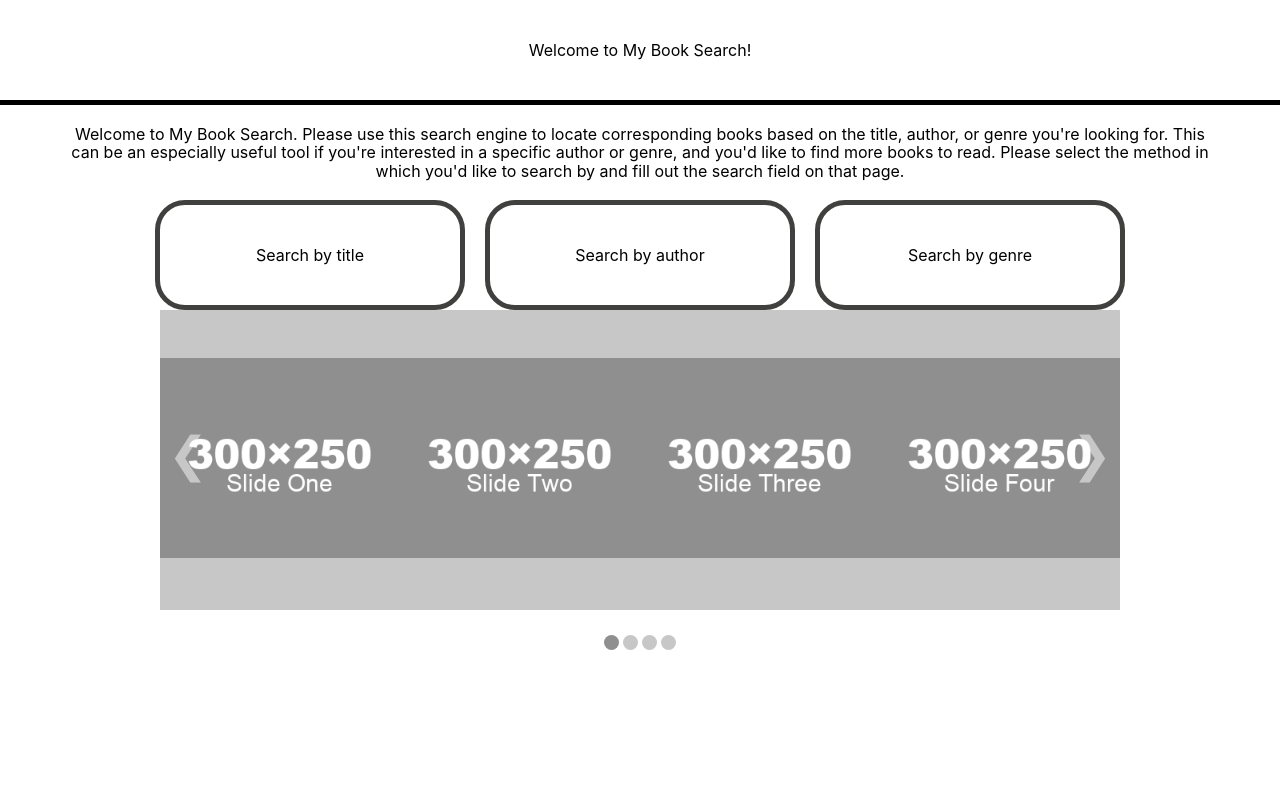
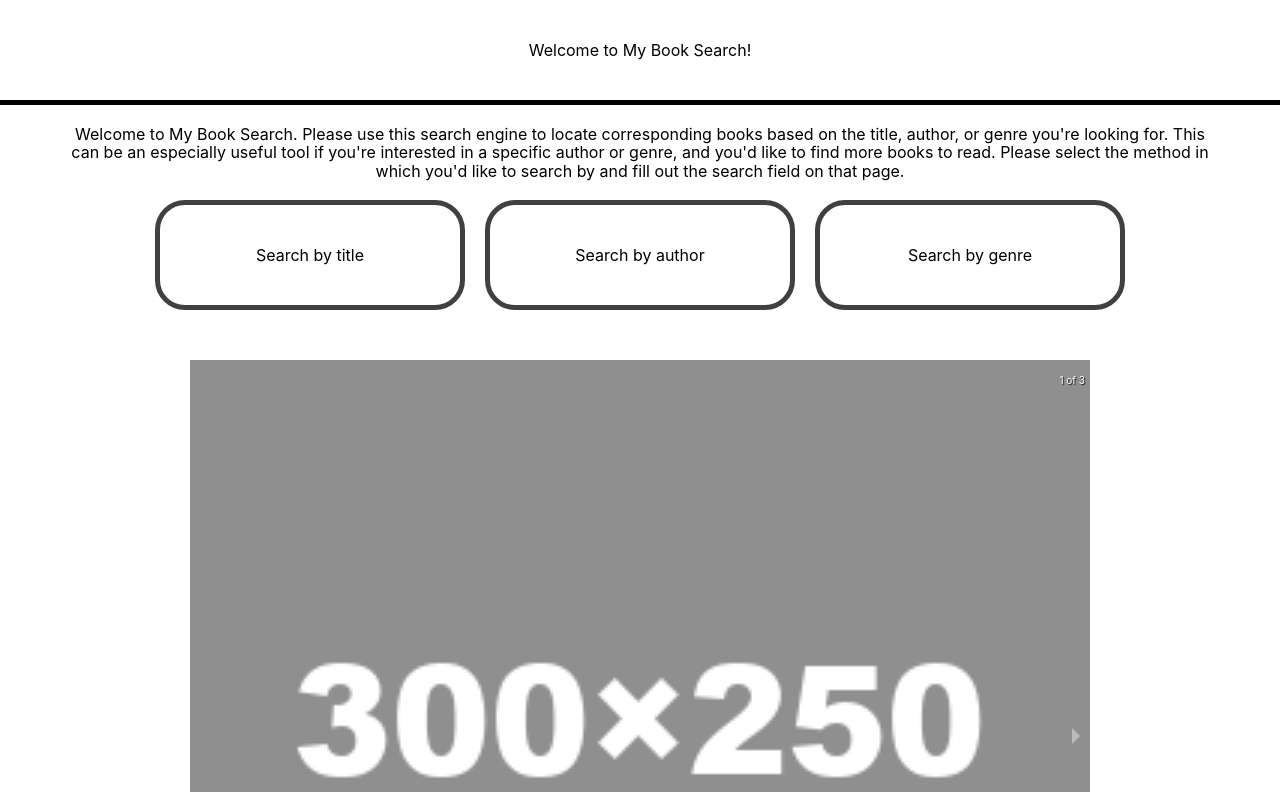
Before and after one commit to aclaycomb0004/Proj-Class-2020, a React (Create React App) app: page / in a window 1280 px wide. Shown: the top 792 px of the page. Built offline with nearby package versions, Linux system fonts and the light colour scheme.

Commit message:
added book carousel to main page

```diff
--- a/package.json
+++ b/package.json
@@ -9,6 +9,7 @@
     "normalize.css": "^8.0.1",
     "react": "^16.13.1",
     "react-dom": "^16.13.1",
+    "react-responsive-carousel": "^3.2.5",
     "react-scripts": "3.4.0"
   },
   "scripts": {
--- a/src/App.css
+++ b/src/App.css
@@ -42,92 +42,14 @@
 }
 
 /* Carousel */
-.slide {
-  /* display: none; */
- }
 
- img {
-   max-width: 100%;
- }
-
- .slideshow-wrapper {
-   margin: 0 auto;
-   max-width: 960px;
- }
-
- .slides-container {
-   position: relative;
-   margin-bottom: 25px;
-   height: 300px;
-   background-color: #c7c7c7;
-   display: flex;
-   justify-content: center;
-   align-items: center;
- }
-
- .prev,
- .next {
-   cursor: pointer;
-   position: absolute;
-   top: 50%;
-   padding: 0 8px 16px;
-   margin-top: -30px;
-   color: white;
-   opacity: 0.5;
-   font-size: 48px;
-   line-height: 1;
-   transition: 0.3s;
-   background: transparent;
-   border: none;
- }
-
- .prev {
-   left: 0;
- }
-
- .next {
-   right: 0;
- }
-
- .prev:hover,
- .next:hover {
-   opacity: 1;
- }
-
- .dots {
-   text-align: center;
- }
-
- .dot {
-   cursor: pointer;
-   height: 15px;
-   width: 15px;
-   margin: 0 2px;
-   background-color: #c7c7c7;
-   border-radius: 50%;
-   display: inline-block;
-   transition: background-color 0.6s ease;
- }
-
- .active,
- .dot:hover {
-   background-color: #8f8f8f;
- }
-
- /* Fading animation */
- .fade {
-   animation-name: fade;
-   animation-duration: 1.5s;
- }
-
- @keyframes fade {
-   from {
-     opacity: 0.4;
-   }
-   to {
-     opacity: 1;
-   }
- }
+.MainCarousel {
+  display: flex;
+  align-items: center;
+  justify-content: center;
+  margin: 50px auto;
+  width: 80%;
+}
 
 
 
--- a/src/App.js
+++ b/src/App.js
@@ -3,7 +3,7 @@ import './index.css';
 import './App.css';
 import Header from './components/Header';
 import NavButton from './components/NavButton';
-import Carousel from './components/Carousel';
+import BookCarousel from './components/BookCarousel';
 
 
 function IntroText() {
@@ -30,7 +30,7 @@ function App() {
     </div>
 
     </div>
-      <Carousel />
+      <BookCarousel />
     </div>
   );
 }
--- /dev/null
+++ b/src/components/BookCarousel.js
@@ -0,0 +1,32 @@
+import React from "react";
+import "react-responsive-carousel/lib/styles/carousel.min.css"; // requires a loader
+import { Carousel } from 'react-responsive-carousel';
+
+
+class BookCarousel extends React.Component {
+
+  // src={require("./images/slide-1.png")}
+
+  render() {
+    return (
+      <div className="MainCarousel">
+      <Carousel>
+                <div>
+                    <img src={require("./images/slide-1.png")} />
+                    <p className="legend">Legend 1</p>
+                </div>
+                <div>
+                    <img src={require("./images/slide-2.png")} />
+                    <p className="legend">Legend 2</p>
+                </div>
+                <div>
+                    <img src={require("./images/slide-3.png")} />
+                    <p className="legend">Legend 3</p>
+                </div>
+            </Carousel>
+            </div>
+    );
+  }
+}
+
+export default BookCarousel;
--- a/src/components/Carousel.js
+++ /dev/null
@@ -1,144 +0,0 @@
-import React from "react";
-
-
-class Carousel extends React.Component {
-
-  showSlide() {
-    const slides = document.querySelectorAll(".slide");
-    const dots = document.querySelectorAll(".dot");
-    if (currentSlide > slides.length) {
-        currentSlide = 1;
-    }
-
-    if (currentSlide < 1) {
-        currentSlide = slides.length;
-    }
-
-    for (let i = 0; i < slides.length; i++) {
-        const element = slides[i];
-        element.style.display = "none";
-    }
-
-    for (let i = 0; i < slides.length; i++) {
-        const el = dots[i];
-        el.classList.remove("active");
-    }
-
-    slides[currentSlide - 1].style.display = "block";
-
-    dots[currentSlide - 1].classList.add("active");
-}
-
-  render() {
-    return (
-      <div>
-        <div className="slideshow-wrapper">
-          <div className="slides-container">
-            <div className="slide fade">
-              <img src={require("./images/slide-1.png")} alt="" />
-            </div>
-            <div className="slide fade">
-              <img src={require("./images/slide-2.png")} alt="" />
-            </div>
-            <div className="slide fade">
-              <img src={require("./images/slide-3.png")} alt="" />
-            </div>
-            <div className="slide fade">
-              <img src={require("./images/slide-4.png")} alt="" />
-            </div>
-            <button className="prev">&#10094;</button>
-            <button className="next">&#10095;</button>
-          </div>
-
-          <div className="dots">
-            <span className="dot active" onclick="specificSlide(1)"></span>
-            <span className="dot" onclick="specificSlide(2)"></span>
-            <span className="dot" onclick="specificSlide(3)"></span>
-            <span className="dot" onclick="specificSlide(4)"></span>
-          </div>
-        </div>
-      </div>
-    );
-  }
-}
-
-export default Carousel;
-
-// console.log('working')
-// let currentSlide = 1;
-
-// function showSlide() {
-//     const slides = document.querySelectorAll(".slide");
-//     const dots = document.querySelectorAll(".dot");
-//     if (currentSlide > slides.length) {
-//         currentSlide = 1;
-//     }
-
-//     if (currentSlide < 1) {
-//         currentSlide = slides.length;
-//     }
-
-//     for (let i = 0; i < slides.length; i++) {
-//         const element = slides[i];
-//         element.style.display = "none";
-//     }
-
-//     for (let i = 0; i < slides.length; i++) {
-//         const el = dots[i];
-//         el.classList.remove("active");
-//     }
-
-//     slides[currentSlide - 1].style.display = "block";
-
-//     dots[currentSlide - 1].classList.add("active");
-// }
-
-// function increaseSlide() {
-//     currentSlide ++;
-//     showSlide(currentSlide);
-// }
-
-// function decreaseSlide() {
-//     currentSlide --;
-//     showSlide(currentSlide);
-// }
-
-// function specificSlide(slideNumber) {
-//     currentSlide = slideNumber;
-//     showSlide();
-// }
-
-// document.querySelector(".prev").addEventListener("click", decreaseSlide);
-// document.querySelector(".next").addEventListener("click", increaseSlide);
-
-// showSlide();
-
-// <div class="slideshow-wrapper">
-//       <div class="slides-container">
-//         <div class="slide fade">
-//           <!-- slide 1 -->
-//           <img src="images/slide-1.png" alt="" />
-//         </div>
-//         <div class="slide fade">
-//           <!-- slide 2 -->
-//           <img src="images/slide-2.png" alt="" />
-//         </div>
-//         <div class="slide fade">
-//           <!-- slide 3 -->
-//           <img src="images/slide-3.png" alt="" />
-//         </div>
-//         <div class="slide fade">
-//           <!-- slide 4 -->
-//           <img src="images/slide-4.png" alt="" />
-//         </div>
-//         <button class="prev">&#10094;</button>
-//         <button class="next">&#10095;</button>
-//       </div>
-
-//       <div class="dots">
-//         <span class="dot active" onclick="specificSlide(1)"></span>
-//         <span class="dot" onclick="specificSlide(2)"></span>
-//         <span class="dot" onclick="specificSlide(3)"></span>
-//         <span class="dot" onclick="specificSlide(4)"></span>
-//       </div>
-//     </div>
```
Also changed, not shown: 1 other file (tests, documents, lock files or other folders).
